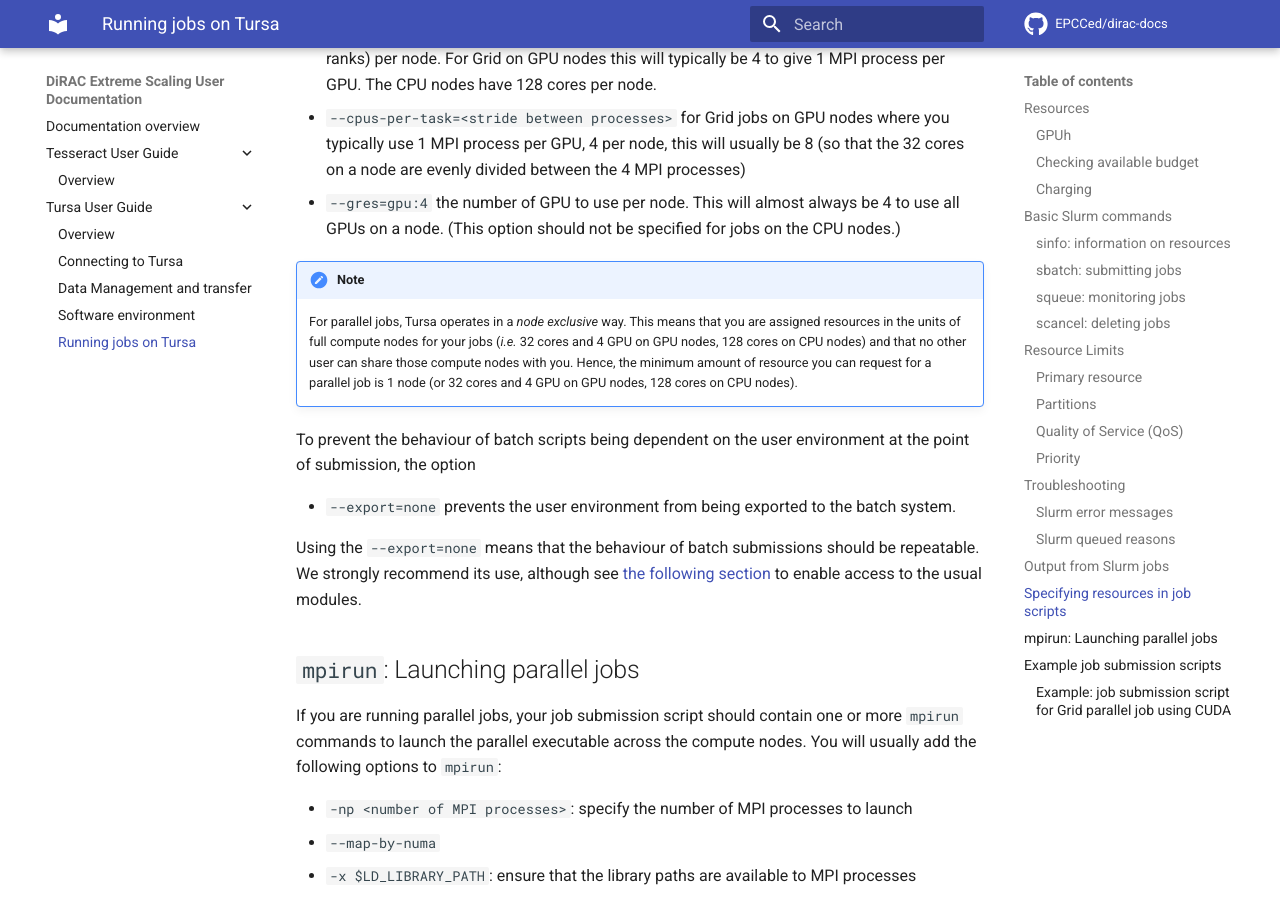
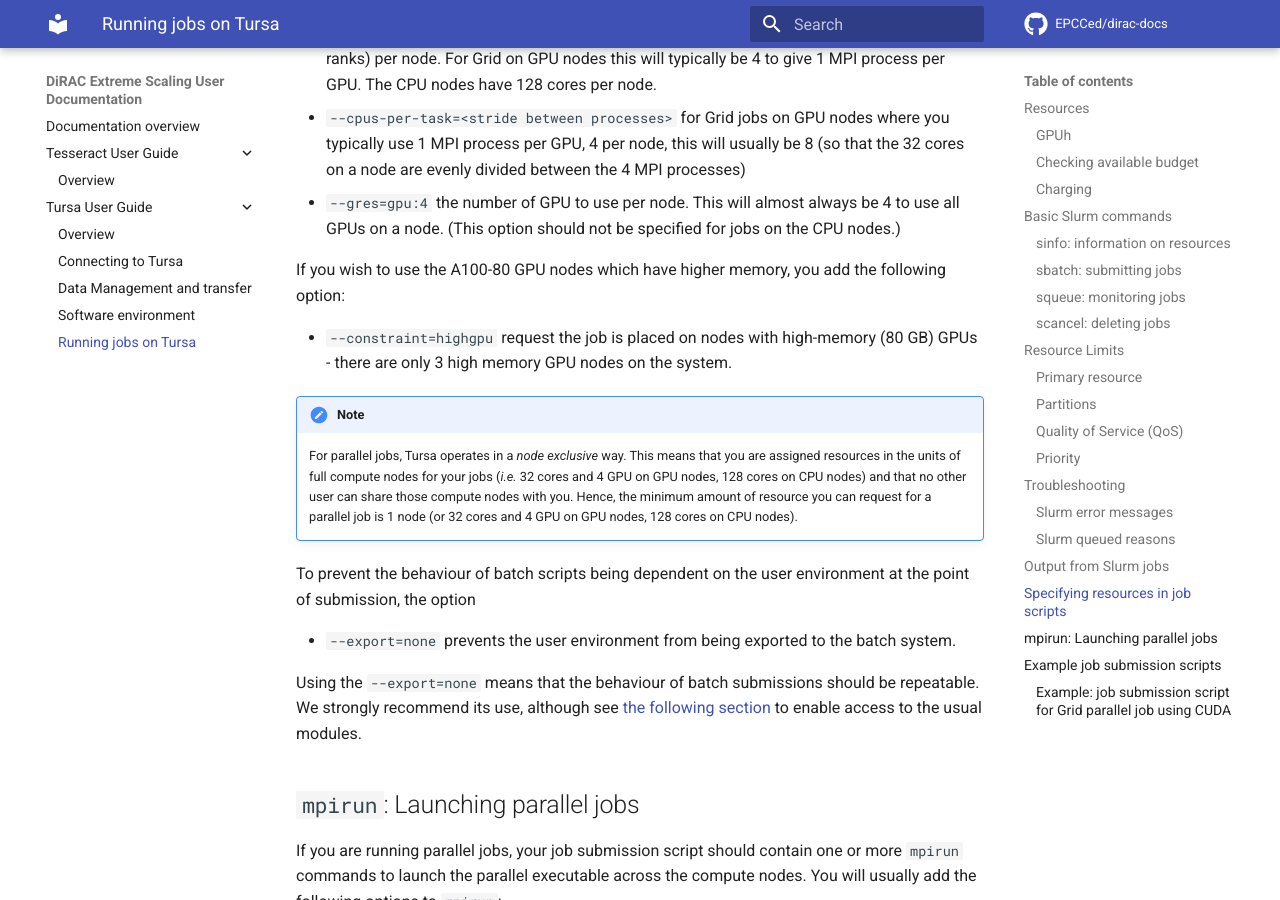
Before and after one commit to EPCCed/dirac-docs, an MkDocs documentation site: the page built from docs/tursa-user-guide/scheduler.md, in a window 1280 px wide and 900 px high, scrolled down 10873 px. Built offline with MkDocs 1.6.1 and Material for MkDocs 9.7.7, drawn with Linux system fonts in a browser that asks for light colours; comment, search, counter and statistics services are not loaded.

Commit message:
Adds note on how to use A100-80 GPU

```diff
--- a/docs/tursa-user-guide/scheduler.md
+++ b/docs/tursa-user-guide/scheduler.md
@@ -426,6 +426,12 @@ parallel processes and threads they require.
      be 4 to use all GPUs on a node. (This option should not be specified for
      jobs on the CPU nodes.)
 
+If you wish to use the A100-80 GPU nodes which have higher memory, you add the
+following option:
+
+   - `--constraint=highgpu` request the job is placed on nodes with high-memory
+   (80 GB) GPUs - there are only 3 high memory GPU nodes on the system.
+
 !!! note
     For parallel jobs, Tursa operates in a *node exclusive* way. This
     means that you are assigned resources in the units of full compute nodes
```
